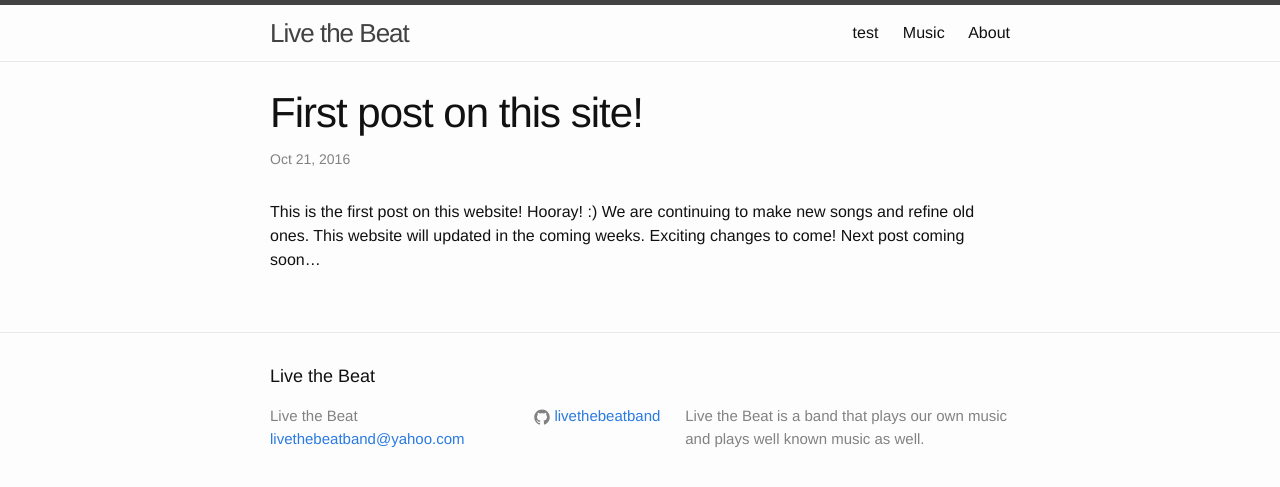
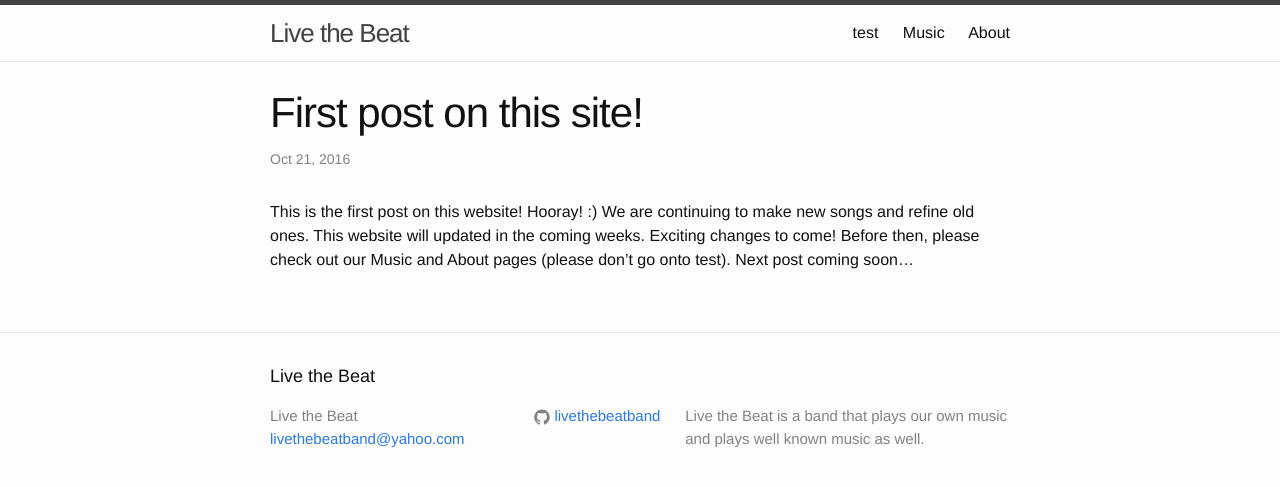
Before and after one commit to livethebeatband/livethebeatband.github.io, a Jekyll site: the page built from _posts/2016-10-21-First-post.markdown, in a window 1280 px wide. Shown: the top 487 px of the page. Built offline with Jekyll 4.4.1, drawn with Linux system fonts in a browser that asks for light colours.

Commit message:
Update 2016-10-21-First-post.markdown

```diff
--- a/_posts/2016-10-21-First-post.markdown
+++ b/_posts/2016-10-21-First-post.markdown
@@ -2,4 +2,4 @@
 layout: post
 title: First post on this site!
 ---
-This is the first post on this website! Hooray! :) We are continuing to make new songs and refine old ones. This website will updated in the coming weeks. Exciting changes to come! Next post coming soon...
+This is the first post on this website! Hooray! :) We are continuing to make new songs and refine old ones. This website will updated in the coming weeks. Exciting changes to come! Before then, please check out our Music and About pages (please don't go onto test). Next post coming soon...
```
